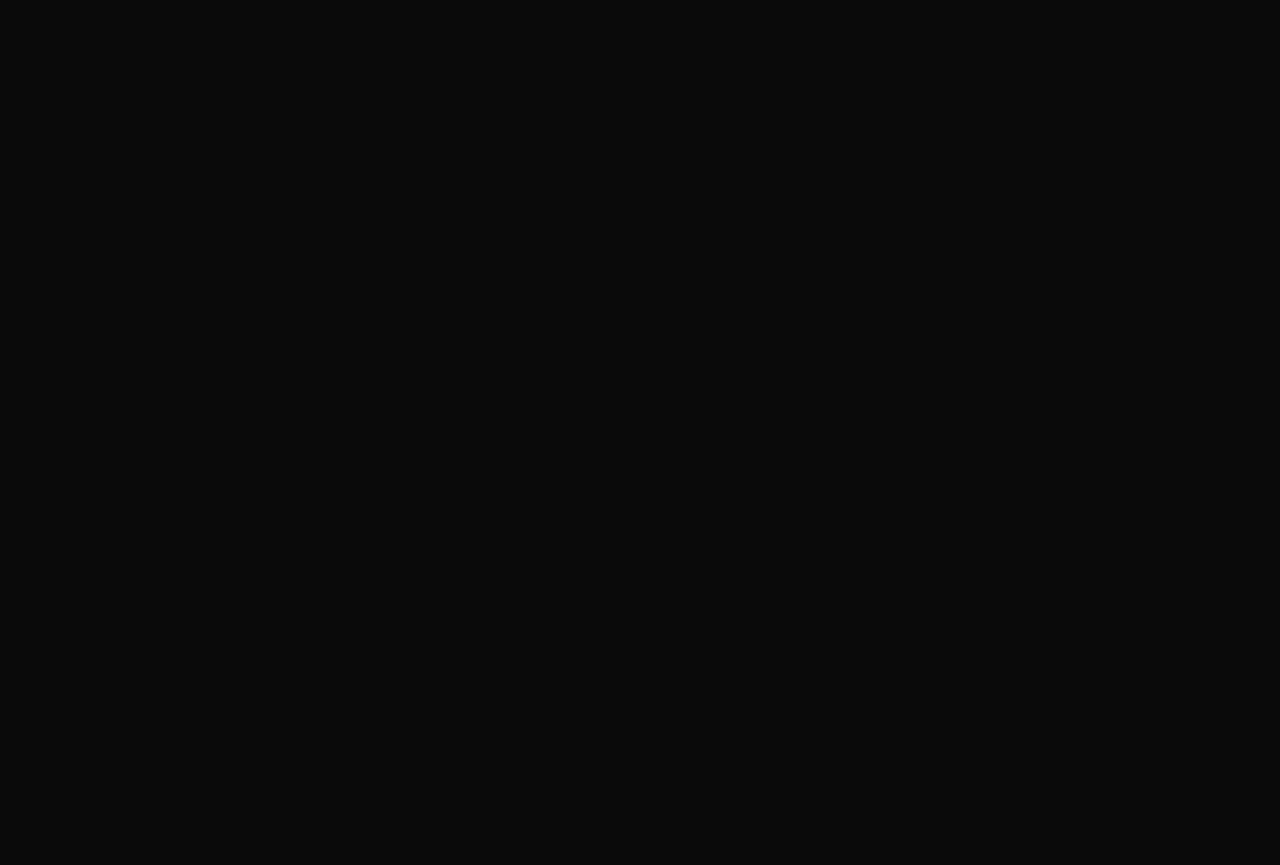
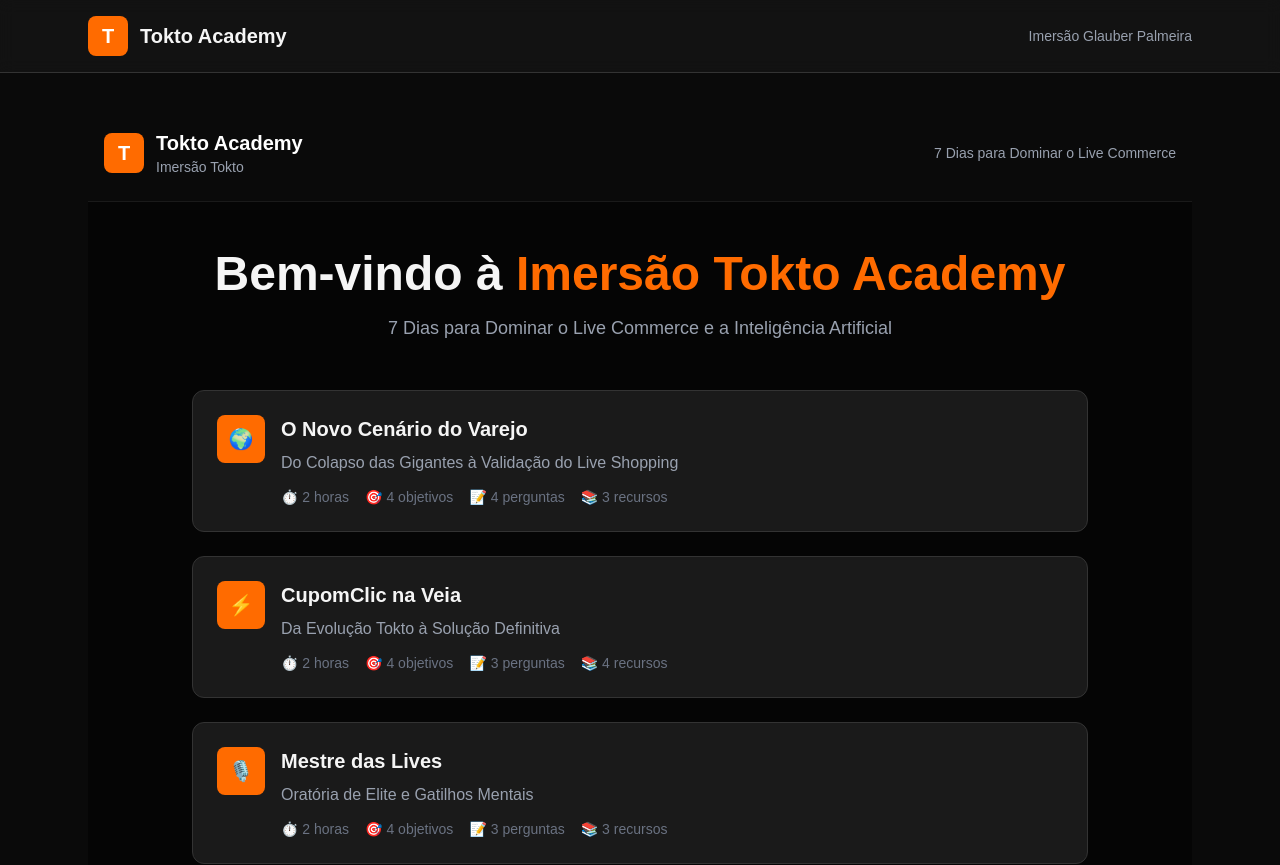
Before and after one commit to mamedstudio/tokto-academy, a Next.js app: page / in a window 1280 px wide. Before the commit this address had no page. Shown: the top 865 px of the page. Before the commit the page ends 800 px from the top, so only its background shows below. Built offline with nearby package versions, Linux system fonts and the light colour scheme.

Commit message:
Update page.tsx

```diff
--- a/app/page.tsx
+++ b/app/page.tsx
@@ -1,138 +1,83 @@
-import { notFound } from "next/navigation";
 import modulos from "@/data/modulos.json";
 
-export default async function ModuloPage({ params }: { params: Promise<{ id: string }> }) {
-  const { id } = await params;
-  const modulo = modulos.find((m: any) => m.id === id);
-
-  if (!modulo) {
-    notFound();
-  }
-
-  const moduloIndex = modulos.findIndex((m: any) => m.id === id);
-  const nextModulo = modulos[moduloIndex + 1];
-
+export default function Home() {
   return (
-    <div>
-      <a href="/" className="inline-flex items-center gap-2 text-gray-400 hover:text-[#FF6B00] mb-8 transition-colors">
-        ← Voltar para o Dashboard
-      </a>
-
-      <div className="mb-8">
-        <div className="flex items-center gap-3 mb-4">
-          <div className="w-14 h-14 bg-[#FF6B00] rounded-lg flex items-center justify-center font-bold text-2xl text-white">
-            {modulo.icone || moduloIndex + 1}
+    <div className="min-h-screen bg-[#050505]">
+      {/* Header */}
+      <header className="border-b border-[#1A1A1A] bg-[#0A0A0A]">
+        <div className="container mx-auto px-4 py-6">
+          <div className="flex items-center justify-between">
+            <div className="flex items-center gap-3">
+              <div className="w-10 h-10 bg-[#FF6B00] rounded-lg flex items-center justify-center font-bold text-xl text-white">
+                T
               </div>
               <div>
-            <h1 className="text-3xl font-bold">{modulo.titulo}</h1>
-            <p className="text-[#FF6B00] font-semibold">{modulo.subtitulo}</p>
+                <h1 className="text-xl font-bold text-white">Tokto Academy</h1>
+                <p className="text-sm text-gray-400">Imersão Tokto</p>
               </div>
             </div>
-        <p className="text-gray-400 text-lg">{modulo.descricao}</p>
-        <div className="flex gap-4 mt-4 text-sm text-gray-500">
-          <span>⏱️ {modulo.duracao}</span>
-          <span>🎯 {modulo.objetivos.length} objetivos</span>
-          <span>📚 {modulo.recursos.length} recursos</span>
-          {modulo.quiz && modulo.quiz.length > 0 && (
-            <span> {modulo.quiz.length} perguntas</span>
-          )}
+            <div className="text-sm text-gray-400">
+              7 Dias para Dominar o Live Commerce
             </div>
           </div>
+        </div>
+      </header>
 
-      {modulo.videoUrl && (
-        <div className="card mb-8">
-          <h2 className="text-xl font-bold mb-4"> Aula em Vídeo</h2>
-          <div className="aspect-video bg-black rounded-lg flex items-center justify-center text-gray-500 border border-[#333]">
-            <p>Vídeo será embedado aqui</p>
+      {/* Hero Section */}
+      <div className="container mx-auto px-4 py-12">
+        <div className="text-center mb-12">
+          <h2 className="text-4xl md:text-5xl font-bold mb-4">
+            Bem-vindo à <span className="text-[#FF6B00]">Imersão Tokto Academy</span>
+          </h2>
+          <p className="text-gray-400 text-lg max-w-2xl mx-auto">
+            7 Dias para Dominar o Live Commerce e a Inteligência Artificial
+          </p>
+        </div>
+
+        {/* Módulos Grid */}
+        <div className="grid gap-6 max-w-4xl mx-auto">
+          {modulos.map((modulo, index) => (
+            <a
+              key={modulo.id}
+              href={`/modulos/${modulo.id}`}
+              className="block group"
+            >
+              <div className="card p-6 hover:border-[#FF6B00] transition-all">
+                <div className="flex items-start gap-4">
+                  <div className="w-12 h-12 bg-[#FF6B00] rounded-lg flex items-center justify-center font-bold text-xl text-white flex-shrink-0">
+                    {modulo.icone || index + 1}
+                  </div>
+                  <div className="flex-1">
+                    <h3 className="text-xl font-bold mb-2 group-hover:text-[#FF6B00] transition-colors">
+                      {modulo.titulo}
+                    </h3>
+                    <p className="text-gray-400 mb-3">{modulo.subtitulo}</p>
+                    <div className="flex flex-wrap gap-4 text-sm text-gray-500">
+                      <span className="flex items-center gap-1">
+                        ⏱️ {modulo.duracao}
+                      </span>
+                      <span className="flex items-center gap-1">
+                        🎯 {modulo.objetivos.length} objetivos
+                      </span>
+                      {modulo.quiz && modulo.quiz.length > 0 && (
+                        <span className="flex items-center gap-1">
+                          📝 {modulo.quiz.length} perguntas
+                        </span>
+                      )}
+                      <span className="flex items-center gap-1">
+                        📚 {modulo.recursos.length} recursos
+                      </span>
                     </div>
                   </div>
-      )}
-
-      <div className="card mb-8">
-        <h2 className="text-xl font-bold mb-4">📖 Conteúdo da Aula</h2>
-        <div className="text-gray-300 leading-relaxed whitespace-pre-line">
-          {modulo.conteudo}
+                  <div className="text-[#FF6B00] opacity-0 group-hover:opacity-100 transition-opacity">
+                    →
                   </div>
                 </div>
-
-      <div className="card mb-8">
-        <h2 className="text-xl font-bold mb-4">🎯 Objetivos de Aprendizado</h2>
-        <ul className="space-y-2">
-          {modulo.objetivos.map((objetivo: string, index: number) => (
-            <li key={index} className="flex items-start gap-3 text-gray-300">
-              <span className="text-[#FF6B00] font-bold mt-1">✓</span>
-              <span>{objetivo}</span>
-            </li>
-          ))}
-        </ul>
               </div>
-
-      {modulo.quiz && modulo.quiz.length > 0 && (
-        <div className="card mb-8 border-l-4 border-l-[#FF6B00]">
-          <h2 className="text-xl font-bold mb-6 flex items-center gap-2">
-            📝 Quiz de Fixação do Módulo
-            <span className="text-sm font-normal text-gray-400 bg-[#1A1A1A] px-2 py-1 rounded">Estilo Certificação</span>
-          </h2>
-          <div className="space-y-8">
-            {modulo.quiz.map((q: any, qIndex: number) => (
-              <div key={qIndex} className="bg-[#0A0A0A] p-5 rounded-lg border border-[#333]">
-                <p className="font-semibold text-gray-200 mb-4">{qIndex + 1}. {q.pergunta}</p>
-                <div className="space-y-3">
-                  {q.opcoes.map((opcao: string, oIndex: number) => (
-                    <label key={oIndex} className="flex items-center gap-3 p-3 rounded-lg border border-[#333] hover:border-[#FF6B00] hover:bg-[#1A1A1A] cursor-pointer transition-all group">
-                      <input type="radio" name={`quiz-${qIndex}`} className="w-4 h-4 accent-[#FF6B00]" />
-                      <span className="text-gray-300 group-hover:text-white">{opcao}</span>
-                    </label>
+            </a>
           ))}
         </div>
       </div>
-            ))}
-          </div>
-          <div className="mt-6 p-4 bg-[#FF6B00]/10 border border-[#FF6B00]/30 rounded-lg">
-            <p className="text-[#FF6B00] text-sm font-semibold">
-              💡 Dica: Este quiz é para sua autoavaliação. Marque as opções que você acredita serem corretas com base no conteúdo lido.
-            </p>
-          </div>
-        </div>
-      )}
-
-      <div className="card mb-8">
-        <h2 className="text-xl font-bold mb-4">📚 Recursos e Materiais de Apoio</h2>
-        <div className="grid gap-3">
-          {modulo.recursos.map((recurso: any, index: number) => {
-            const isExternal = recurso.url.startsWith("http");
-            return (
-              <a
-                key={index}
-                href={recurso.url}
-                {...(isExternal ? { target: "_blank", rel: "noopener noreferrer" } : {})}
-                className="flex items-center justify-between p-4 bg-[#0A0A0A] rounded-lg border border-[#333] hover:border-[#FF6B00] transition-colors group"
-              >
-                <div className="flex items-center gap-3">
-                  <span className="text-2xl">
-                    {recurso.tipo === "PDF" && "📄"}
-                    {recurso.tipo === "VIDEO" && "🎥"}
-                    {recurso.tipo === "DOC" && "📝"}
-                    {recurso.tipo === "XLSX" && ""}
-                    {recurso.tipo === "LINK" && "🔗"}
-                  </span>
-                  <div>
-                    <p className="font-semibold text-gray-200 group-hover:text-[#FF6B00] transition-colors">{recurso.nome}</p>
-                    <p className="text-sm text-gray-500">{recurso.tipo}</p>
-                  </div>
-                </div>
-                <span className="text-[#FF6B00] font-semibold">{isExternal ? "Abrir ↗" : "Ler →"}</span>
-              </a>
-            );
-          })}
-        </div>
-      </div>
-
-      {nextModulo && (
-        <a href={`/modulos/${nextModulo.id}`} className="btn-primary inline-flex items-center gap-2 w-full md:w-auto justify-center">
-          Próximo Módulo: {nextModulo.titulo} →
-        </a>
-      )}
     </div>
   );
 }
```
Lines whose indentation alone changed are shown as unchanged.
